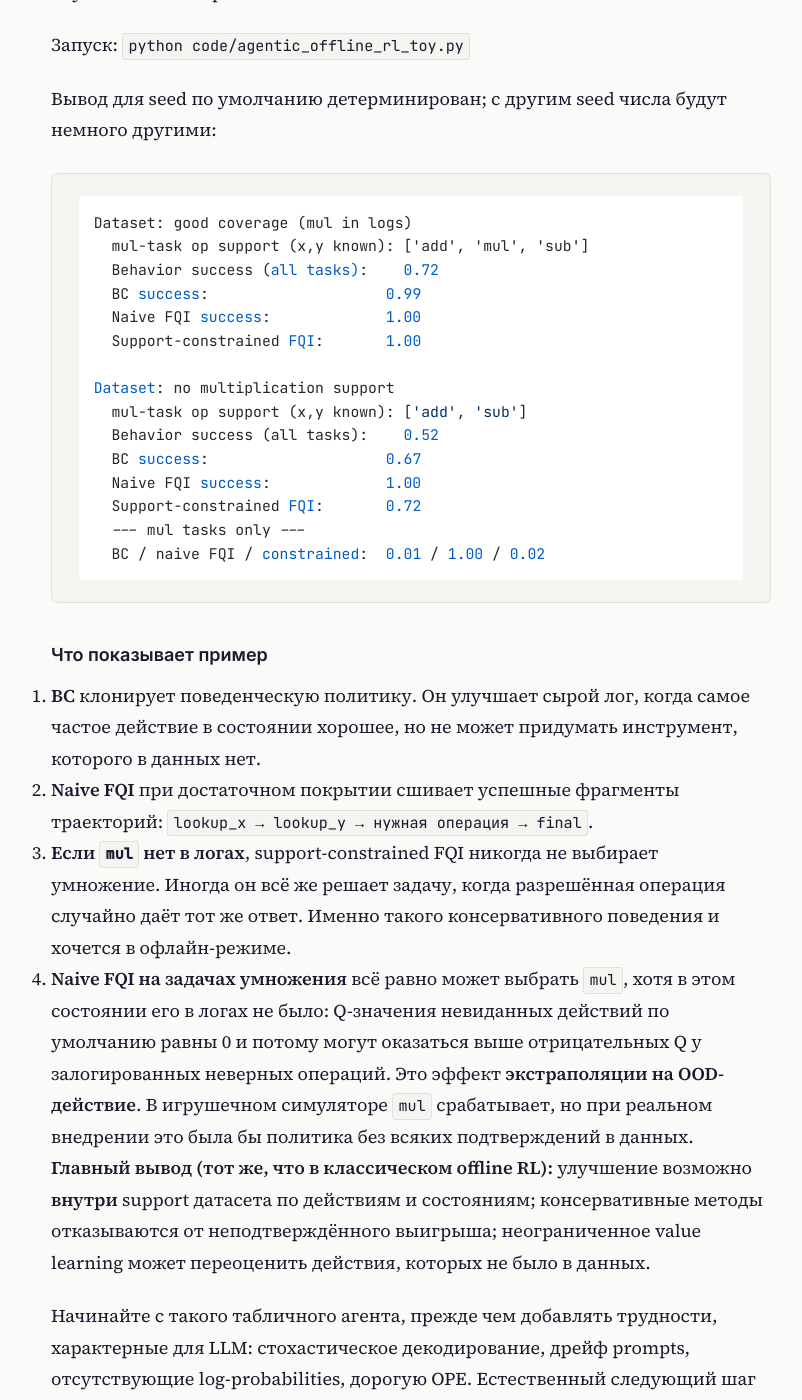
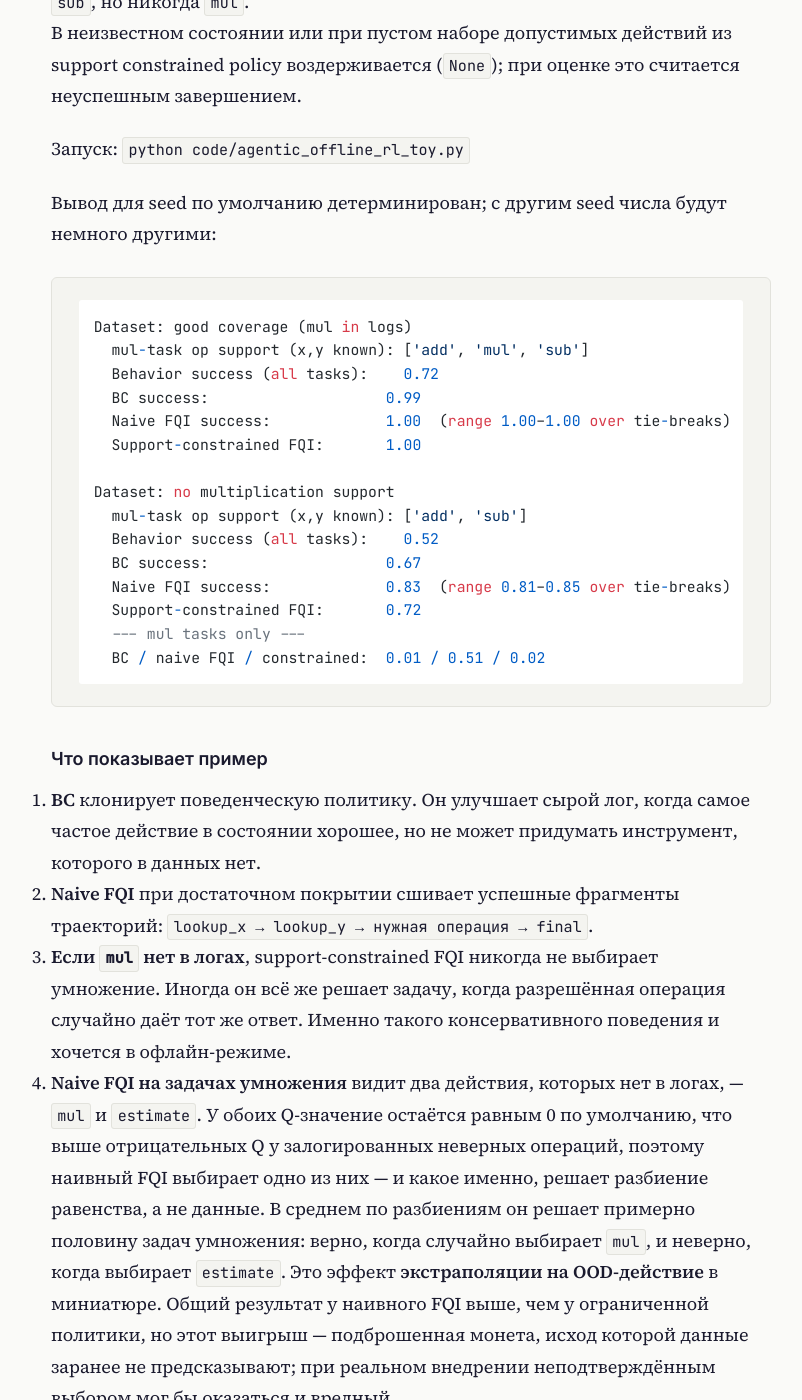
Before and after one commit to corba777/offline-rl-book, a Jekyll site: the page ru/chapter12.html, which Jekyll copies as it is, in a window 1280 px wide and 1400 px high, scrolled down 19555 px. Shown: the whole window, without its empty margins (229-1031 px from the left). Built offline with Jekyll 4.4.1, drawn with Linux system fonts in a browser that asks for light colours; some of the changed text lies outside the part shown.

Commit message:
Ch.12 toy: add unseen harmful tool, break Q ties at random.
Co-Authored-By: Claude Opus 5.5 (1M context) <noreply@anthropic.com>

```diff
--- a/ru/chapter12.html
+++ b/ru/chapter12.html
@@ -456,6 +456,10 @@
 <td>вычислить по известным значениям</td>
 </tr>
 <tr>
+<td><code>estimate</code></td>
+<td>соблазнительный «короткий путь»: правдоподобный, но неверный результат; логирующая политика его не использует</td>
+</tr>
+<tr>
 <td><code>final</code></td>
 <td>отправить ответ (verifier сверяет его с истинной задачей)</td>
 </tr>
@@ -517,7 +521,7 @@
 </tr>
 <tr>
 <td><strong>Naive FQI</strong></td>
-<td>Табличный fitted Q с жадным улучшением по <strong>допустимым</strong> действиям</td>
+<td>Табличный fitted Q с жадным улучшением по <strong>допустимым</strong> действиям; равенства разрешаются случайно</td>
 </tr>
 <tr>
 <td><strong>Support-constrained FQI</strong></td>
@@ -537,17 +541,17 @@
   mul-task op support (x,y known): ['add', 'mul', 'sub']
   Behavior success (all tasks):    0.72
   BC success:                    0.99
-  Naive FQI success:             1.00
+  Naive FQI success:             1.00  (range 1.00–1.00 over tie-breaks)
   Support-constrained FQI:       1.00
 
 Dataset: no multiplication support
   mul-task op support (x,y known): ['add', 'sub']
   Behavior success (all tasks):    0.52
   BC success:                    0.67
-  Naive FQI success:             1.00
+  Naive FQI success:             0.83  (range 0.81–0.85 over tie-breaks)
   Support-constrained FQI:       0.72
   --- mul tasks only ---
-  BC / naive FQI / constrained:  0.01 / 1.00 / 0.02
+  BC / naive FQI / constrained:  0.01 / 0.51 / 0.02
 </code></pre></div>
 
 <h3>Что показывает пример</h3>
@@ -555,7 +559,7 @@ Dataset: no multiplication support
 <li><strong>BC</strong> клонирует поведенческую политику. Он улучшает сырой лог, когда самое частое действие в состоянии хорошее, но не может придумать инструмент, которого в данных нет.</li>
 <li><strong>Naive FQI</strong> при достаточном покрытии сшивает успешные фрагменты траекторий: <code>lookup_x → lookup_y → нужная операция → final</code>.</li>
 <li><strong>Если <code>mul</code> нет в логах</strong>, support-constrained FQI никогда не выбирает умножение. Иногда он всё же решает задачу, когда разрешённая операция случайно даёт тот же ответ. Именно такого консервативного поведения и хочется в офлайн-режиме.</li>
-<li><strong>Naive FQI на задачах умножения</strong> всё равно может выбрать <code>mul</code>, хотя в этом состоянии его в логах не было: Q-значения невиданных действий по умолчанию равны 0 и потому могут оказаться выше отрицательных Q у залогированных неверных операций. Это эффект <strong>экстраполяции на OOD-действие</strong>. В игрушечном симуляторе <code>mul</code> срабатывает, но при реальном внедрении это была бы политика без всяких подтверждений в данных.</li>
+<li><strong>Naive FQI на задачах умножения</strong> видит два действия, которых нет в логах, — <code>mul</code> и <code>estimate</code>. У обоих Q-значение остаётся равным 0 по умолчанию, что выше отрицательных Q у залогированных неверных операций, поэтому наивный FQI выбирает одно из них — и какое именно, решает разбиение равенства, а не данные. В среднем по разбиениям он решает примерно половину задач умножения: верно, когда случайно выбирает <code>mul</code>, и неверно, когда выбирает <code>estimate</code>. Это эффект <strong>экстраполяции на OOD-действие</strong> в миниатюре. Общий результат у наивного FQI выше, чем у ограниченной политики, но этот выигрыш — подброшенная монета, исход которой данные заранее не предсказывают; при реальном внедрении неподтверждённым выбором мог бы оказаться и вредный.</li>
 </ol>
 <p><strong>Главный вывод (тот же, что в классическом offline RL):</strong> улучшение возможно <strong>внутри</strong> support датасета по действиям и состояниям; консервативные методы отказываются от неподтверждённого выигрыша; неограниченное value learning может переоценить действия, которых не было в данных.</p>
 <p>Начинайте с такого табличного агента, прежде чем добавлять трудности, характерные для LLM: стохастическое декодирование, дрейф prompts, отсутствующие log-probabilities, дорогую OPE. Естественный следующий шаг — заменить табличную политику небольшим классификатором над состояниями traces, а затем LLM, которая предлагает tool calls, отфильтрованные моделью support или critic.</p>
```
Also changed, not shown: code/agentic_offline_rl_toy.py (+33 -12 lines), code/test_agentic_offline_rl_toy.py (+9 -0 lines), en/chapter12.html (+9 -5 lines), en/chapter12.md (+6 -5 lines), ru/chapter12.md (+6 -5 lines).
